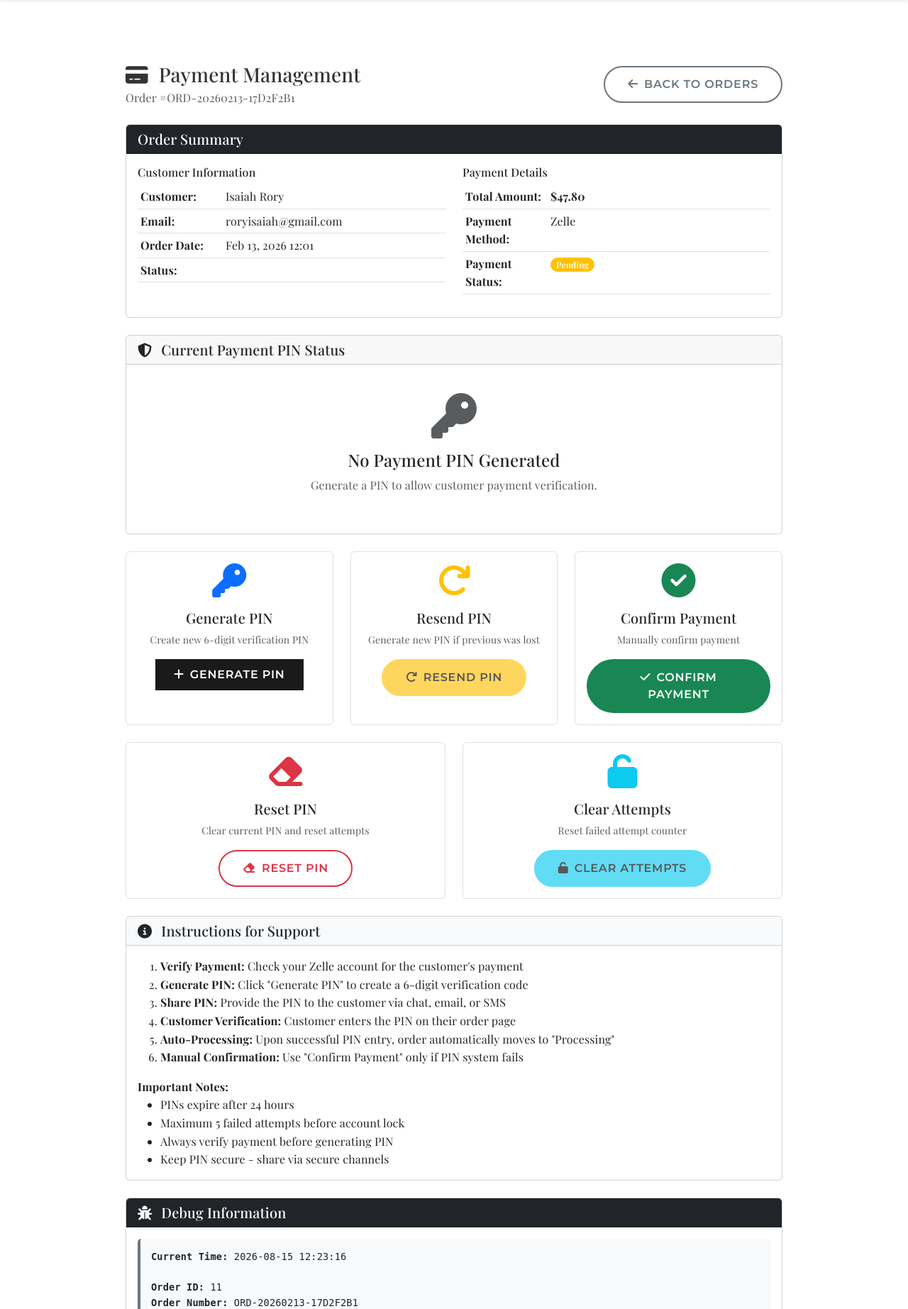
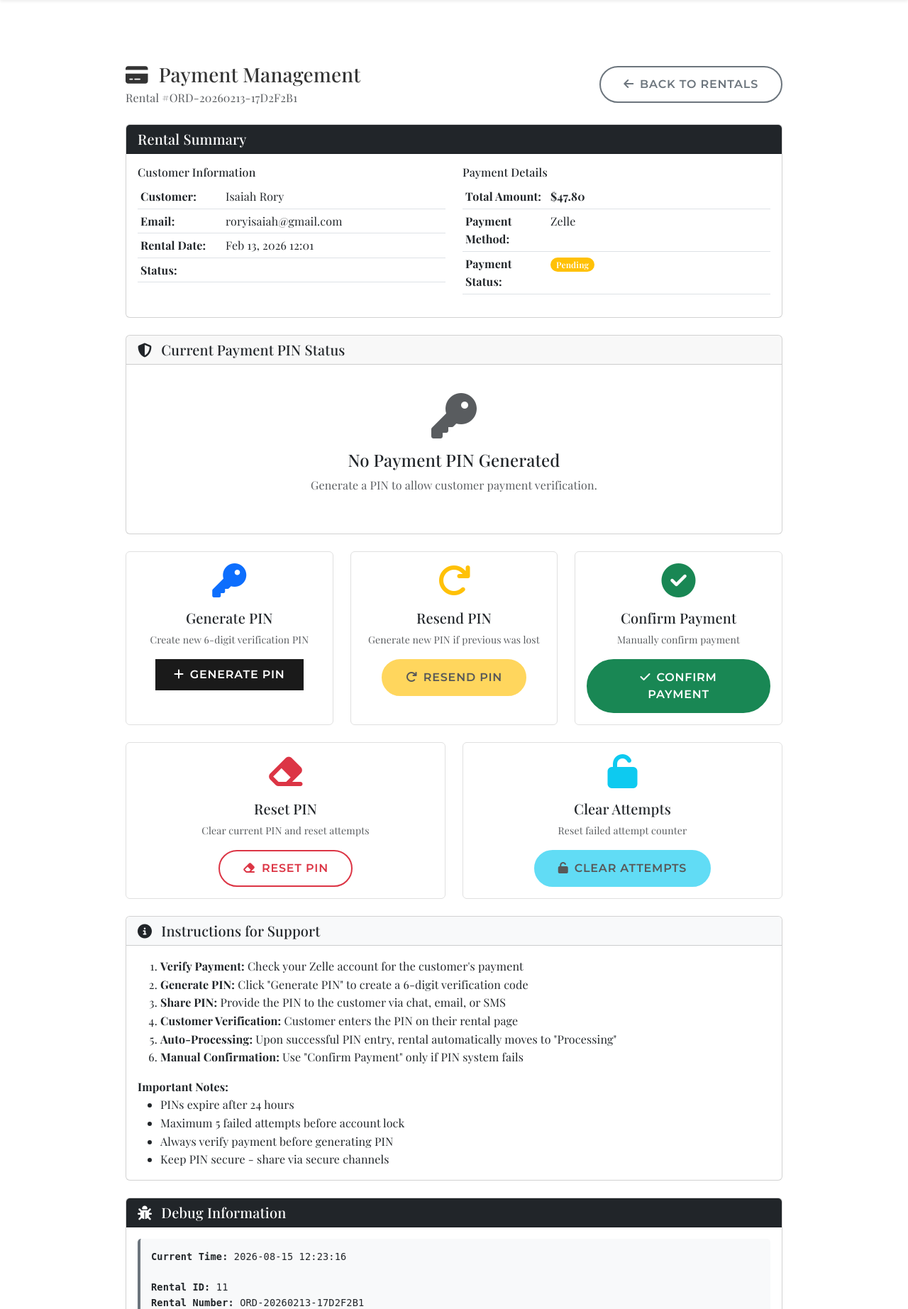
Before and after one commit to Rayflex189/testedovertime, a Django app: page /support/order/11/payment/ in a window 1280 px wide. Shown: the part 91-1936 px from the top of the page at 71% size. Run offline with Django 5.2, Linux system fonts and the light colour scheme; a user stored in the database is signed in; data comes from the database, SQL or seed files in the repository; some libraries are stand-ins or nearby versions.

Commit message:
Update support_payment_management.html
Save

```diff
--- a/templates/shop/support_payment_management.html
+++ b/templates/shop/support_payment_management.html
@@ -2,7 +2,7 @@
 {% extends 'base.html' %}
 {% load static %}
 
-{% block title %}Payment Management - Order #{{ order.order_number }}{% endblock %}
+{% block title %}Payment Management - Rental #{{ order.order_number }}{% endblock %}
 
 {% block extra_css %}
 <style>
@@ -55,19 +55,19 @@
                         <i class="fas fa-credit-card me-2"></i>
                         Payment Management
                     </h1>
-                    <p class="text-muted mb-0">Order #{{ order.order_number }}</p>
+                    <p class="text-muted mb-0">Rental #{{ order.order_number }}</p>
                 </div>
                 <div>
                     <a href="{% url 'admin:shop_order_changelist' %}" class="btn btn-outline-secondary">
-                        <i class="fas fa-arrow-left me-2"></i>Back to Orders
+                        <i class="fas fa-arrow-left me-2"></i>Back to Rentals
                     </a>
                 </div>
             </div>
 
-            <!-- Order Summary Card -->
+            <!-- Rental Summary Card -->
             <div class="card mb-4">
                 <div class="card-header bg-dark text-white">
-                    <h5 class="mb-0">Order Summary</h5>
+                    <h5 class="mb-0">Rental Summary</h5>
                 </div>
                 <div class="card-body">
                     <div class="row">
@@ -83,7 +83,7 @@
                                     <td>{{ order.user.email }}</td>
                                 </tr>
                                 <tr>
-                                    <th>Order Date:</th>
+                                    <th>Rental Date:</th>
                                     <td>{{ order.created_at|date:"M d, Y H:i" }}</td>
                                 </tr>
                                 <tr>
@@ -304,7 +304,7 @@
                     <i class="fas fa-check-circle fa-3x me-3"></i>
                     <div>
                         <h4 class="alert-heading">Payment Already Confirmed</h4>
-                        <p class="mb-0">This order's payment was verified on {{ order.payment_confirmed_at|date:"M d, Y H:i" }}</p>
+                        <p class="mb-0">This rental's payment was verified on {{ order.payment_confirmed_at|date:"M d, Y H:i" }}</p>
                         {% if order.payment_verified_by %}
                         <p class="mb-0">Verified by: {{ order.payment_verified_by.get_full_name|default:order.payment_verified_by.username }}</p>
                         {% endif %}
@@ -326,8 +326,8 @@
                         <li><strong>Verify Payment:</strong> Check your {{ order.get_payment_method_display }} account for the customer's payment</li>
                         <li><strong>Generate PIN:</strong> Click "Generate PIN" to create a 6-digit verification code</li>
                         <li><strong>Share PIN:</strong> Provide the PIN to the customer via chat, email, or SMS</li>
-                        <li><strong>Customer Verification:</strong> Customer enters the PIN on their order page</li>
-                        <li><strong>Auto-Processing:</strong> Upon successful PIN entry, order automatically moves to "Processing"</li>
+                        <li><strong>Customer Verification:</strong> Customer enters the PIN on their rental page</li>
+                        <li><strong>Auto-Processing:</strong> Upon successful PIN entry, rental automatically moves to "Processing"</li>
                         <li><strong>Manual Confirmation:</strong> Use "Confirm Payment" only if PIN system fails</li>
                     </ol>
 
@@ -356,8 +356,8 @@
                     <div class="debug-info">
                         <strong>Current Time:</strong> {{ current_time|date:"Y-m-d H:i:s" }}<br><br>
 
-                        <strong>Order ID:</strong> {{ order.id }}<br>
-                        <strong>Order Number:</strong> {{ order.order_number }}<br><br>
+                        <strong>Rental ID:</strong> {{ order.id }}<br>
+                        <strong>Rental Number:</strong> {{ order.order_number }}<br><br>
 
                         <strong>Payment PIN Check:</strong><br>
                         Has PIN: {{ order.payment_pin|yesno:"Yes,No" }}<br>
```
